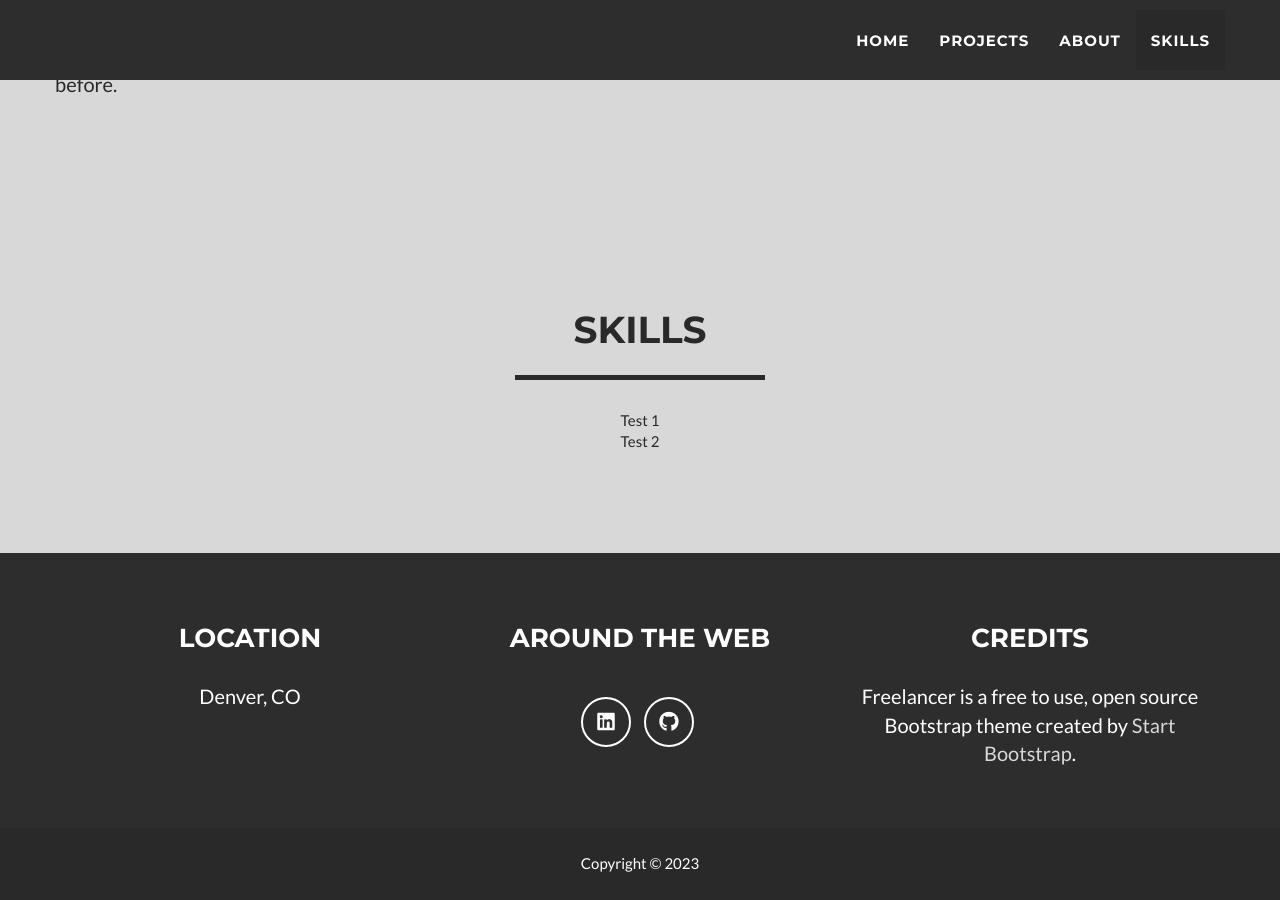
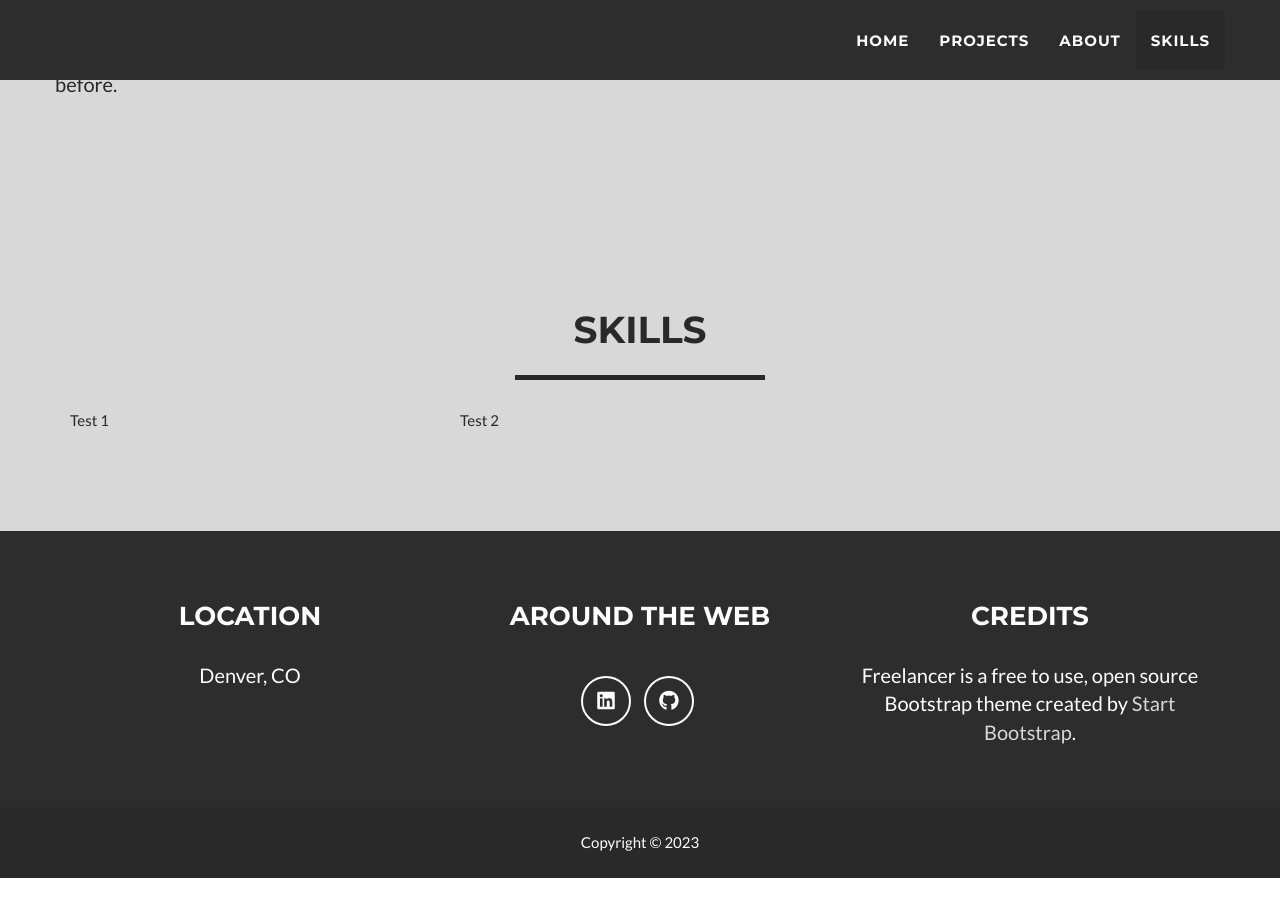
Before and after one commit to brf217/brf217.github.io, a Jekyll site: the page built from _posts/2014-07-18-project-1.markdown, in a window 1280 px wide and 900 px high, scrolled down 2030 px. Built offline with Jekyll 4.4.1, drawn with Linux system fonts in a browser that asks for light colours; after the commit the page ends 2908 px from its top, so only the background shows below that.

Commit message:
Update skills.html

```diff
--- a/_includes/skills.html
+++ b/_includes/skills.html
@@ -9,7 +9,7 @@
       </div>
     </div>
   <div class="row">
-      <div class="col-lg-12 text-center">Test 1</div>
-      <div class="col-lg-12 text-center">Test 2</div>
+      <div class="col-xs-2 col-sm-6 col-md-4">Test 1</div>
+      <div class="col-xs-2 col-sm-6 col-md-4">Test 2</div>
   </div>
 </section>
```
